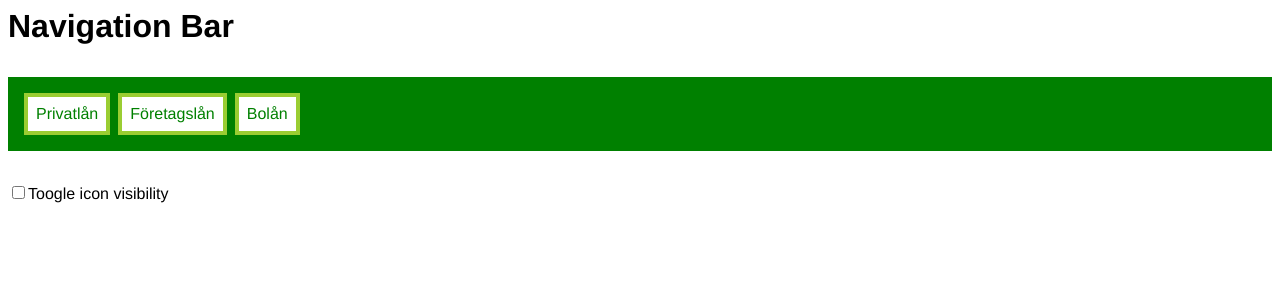
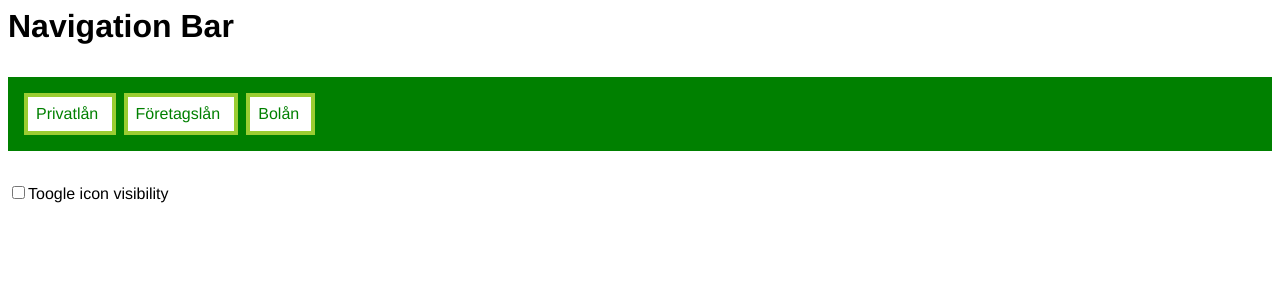
Before and after one commit to elalienx/landing-navbar, a React (Vite) app: page / in a window 1280 px wide. Shown: the top 300 px of the page. Built offline with nearby package versions, Linux system fonts and the light colour scheme.

Commit message:
adding minimum example but with not icons

```diff
--- a/src/components/primary-link/PrimaryLink.tsx
+++ b/src/components/primary-link/PrimaryLink.tsx
@@ -11,7 +11,7 @@ interface props {
 
 export default function PrimaryLink({ text, showIcon }: props) {
   return (
-    <a href="#" className="primary-link">
+    <a href="#" className="primary-link" title={text}>
       {showIcon && <span className="icon">ℹ️</span>}
       {text}
     </a>
--- a/src/components/primary-link/primary-link.css
+++ b/src/components/primary-link/primary-link.css
@@ -6,6 +6,19 @@
   border: solid 4px yellowgreen;
 
   &:hover {
-    font-weight: 700;
+    font-weight: bold;
   }
 }
+
+.primary-link::before {
+  content: attr(title);
+  height: 0;
+  font-weight: bold;
+
+  /** To debug */
+  color: red;
+
+  /** To hide pseudo element */
+  visibility: hidden;
+  display: block;
+}
```
